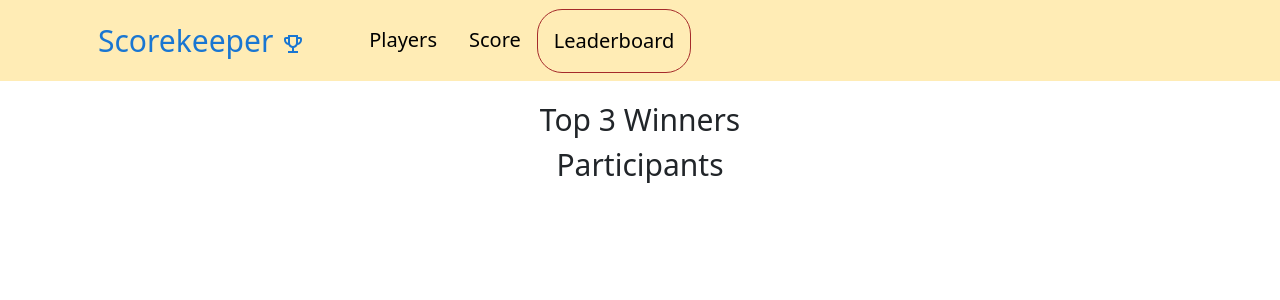
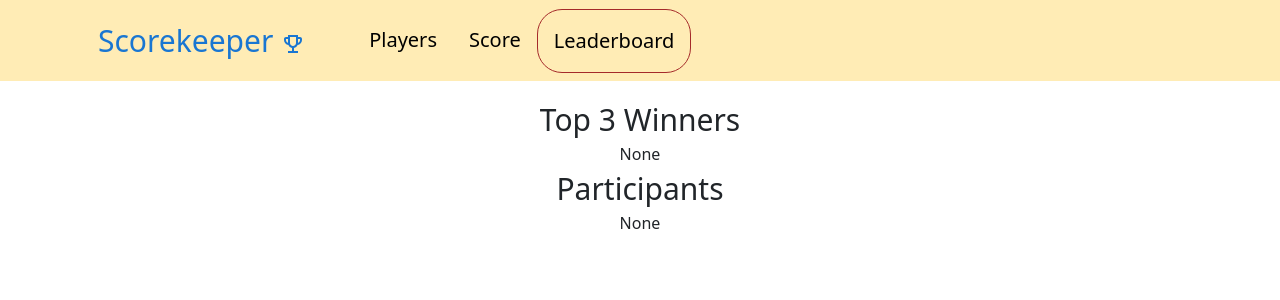
Before and after one commit to adeziio/scorekeeper, a React (Create React App) app: page / in a window 1280 px wide. Both pictures are taken after a click on the button "Leaderboard". Shown: the top 300 px of the page. Built offline with nearby package versions, Linux system fonts and the light colour scheme.

Commit message:
add none when leaderboard is empty

```diff
--- a/src/components/layout/LeaderBoardPage.js
+++ b/src/components/layout/LeaderBoardPage.js
@@ -45,7 +45,7 @@ export default class LeaderBoardPage extends Component {
                             })}
                         </Stack>
                     </Container>
-                    : null
+                    : <div>None</div>
                 }
 
                 <div className="leaderboard-header">Participants</div>
@@ -76,7 +76,7 @@ export default class LeaderBoardPage extends Component {
                             })}
                         </Stack>
                     </Container>
-                    : null
+                    : <div>None</div>
                 }
             </>
         )
```
